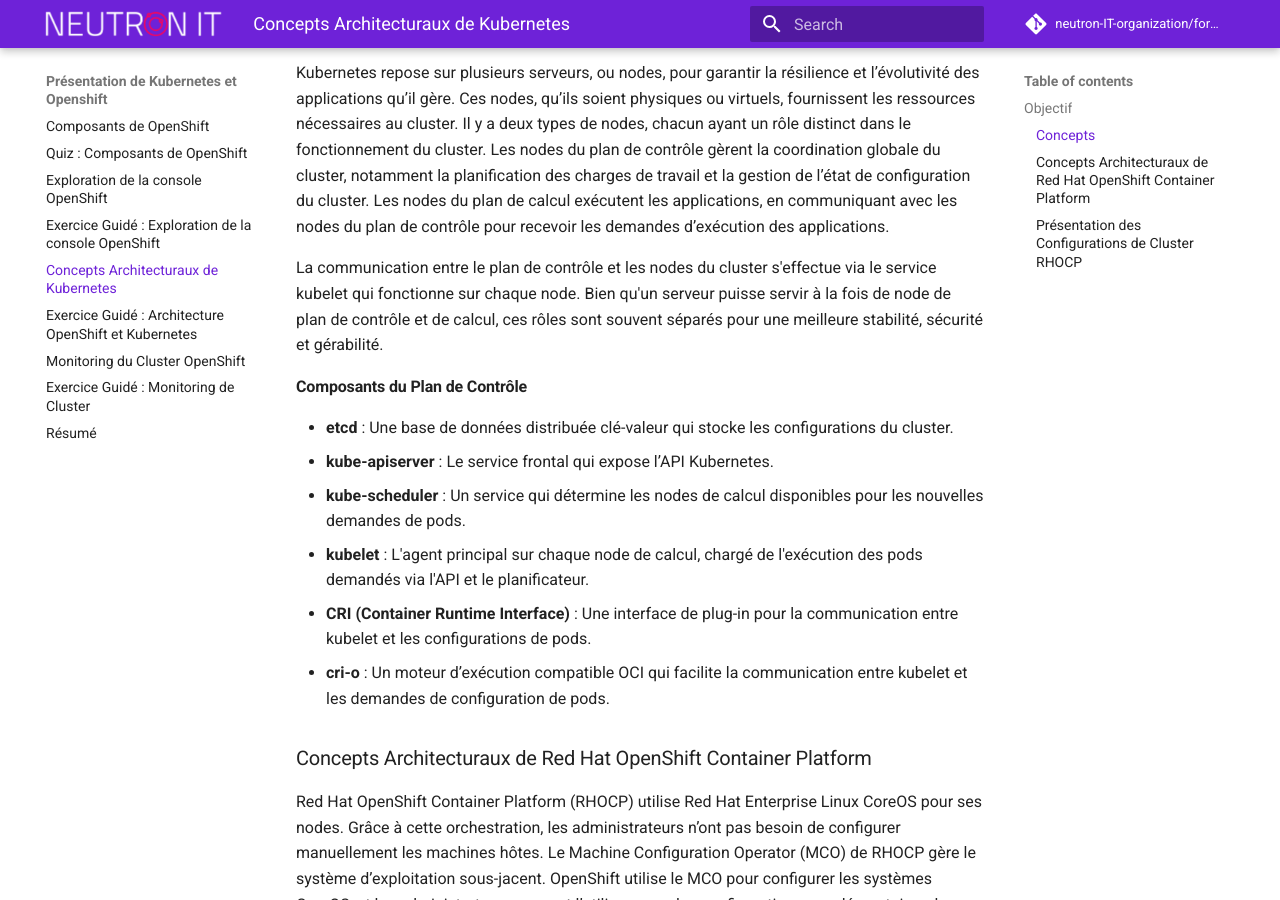
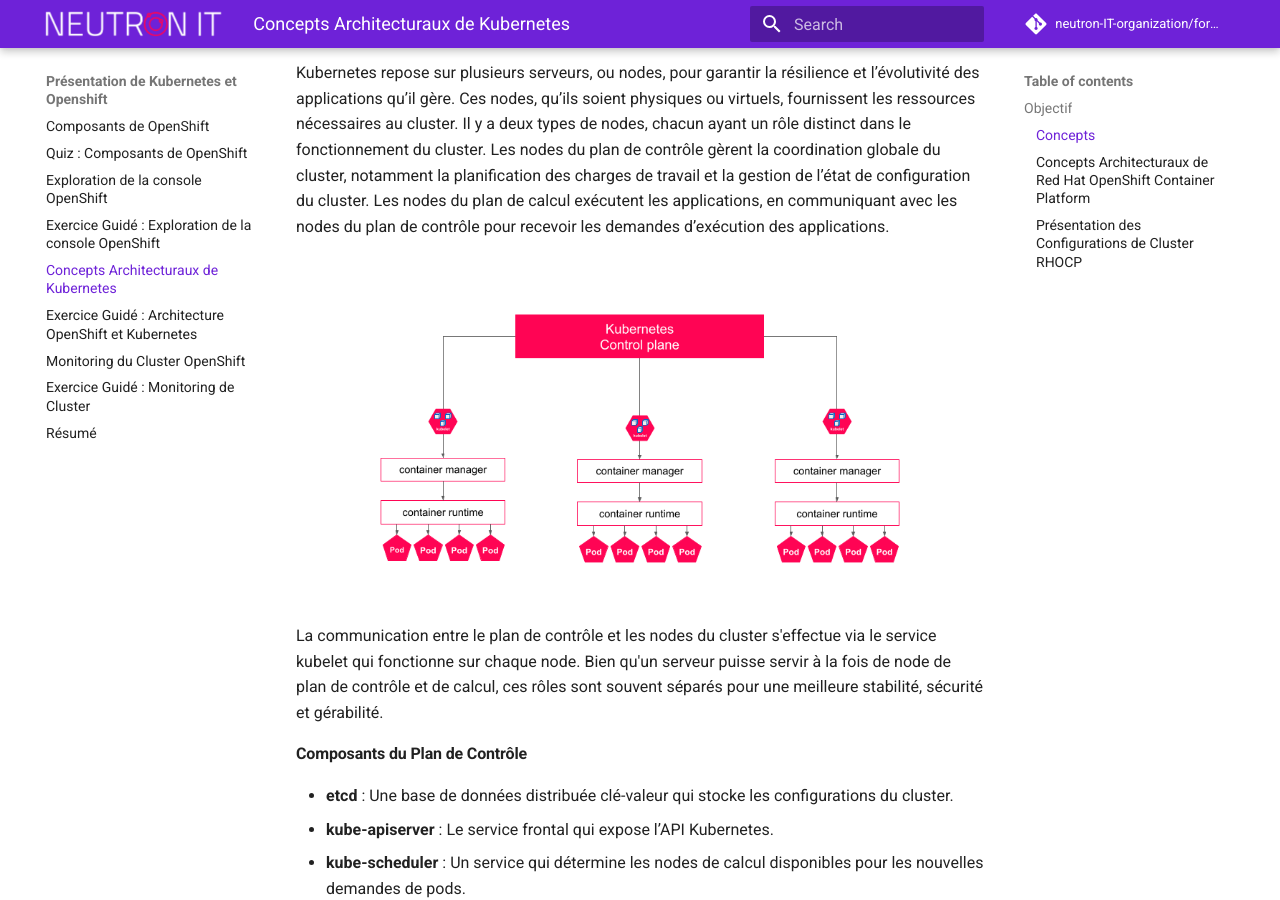
Before and after one commit to neutron-IT-organization/formation-openshift, an MkDocs documentation site: the page built from content/01_Présentation_de_Kubernetes_et_Openshift/04_Architecture_Openshift_et_Kubernetes.md, in a window 1280 px wide and 900 px high, scrolled down 322 px. Built offline with MkDocs 1.6.1 and Material for MkDocs 9.7.7, drawn with Linux system fonts in a browser that asks for light colours; comment, search, counter and statistics services are not loaded.

Commit message:
add image

```diff
--- a/content/01_Présentation_de_Kubernetes_et_Openshift/04_Architecture_Openshift_et_Kubernetes.md
+++ b/content/01_Présentation_de_Kubernetes_et_Openshift/04_Architecture_Openshift_et_Kubernetes.md
@@ -7,6 +7,8 @@
 ### Concepts
 
 Kubernetes repose sur plusieurs serveurs, ou nodes, pour garantir la résilience et l’évolutivité des applications qu’il gère. Ces nodes, qu’ils soient physiques ou virtuels, fournissent les ressources nécessaires au cluster. Il y a deux types de nodes, chacun ayant un rôle distinct dans le fonctionnement du cluster. Les nodes du plan de contrôle gèrent la coordination globale du cluster, notamment la planification des charges de travail et la gestion de l’état de configuration du cluster. Les nodes du plan de calcul exécutent les applications, en communiquant avec les nodes du plan de contrôle pour recevoir les demandes d’exécution des applications.
+
+![Generic architecture](./images/architecture.png)
 
 La communication entre le plan de contrôle et les nodes du cluster s'effectue via le service kubelet qui fonctionne sur chaque node. Bien qu'un serveur puisse servir à la fois de node de plan de contrôle et de calcul, ces rôles sont souvent séparés pour une meilleure stabilité, sécurité et gérabilité.
 
```
